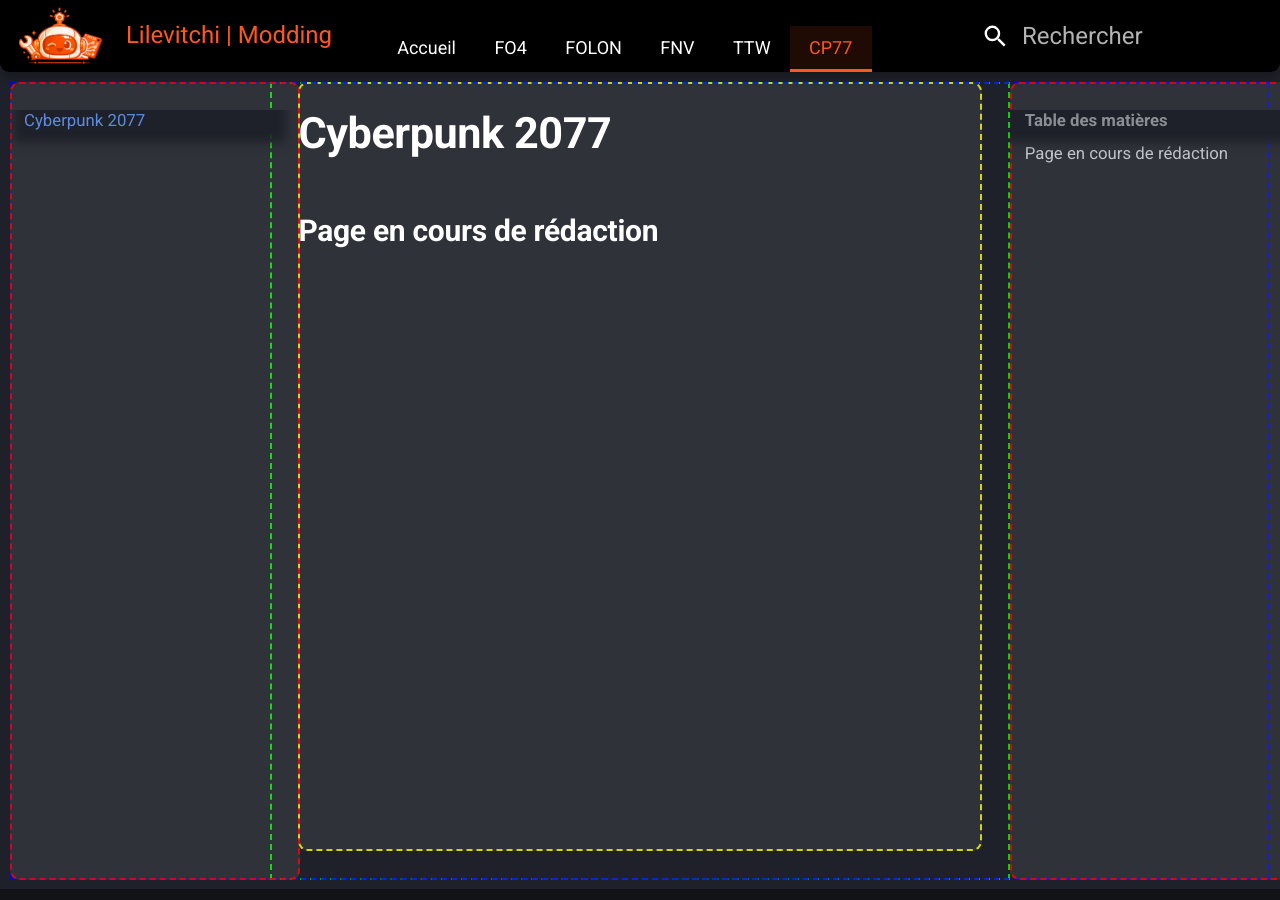
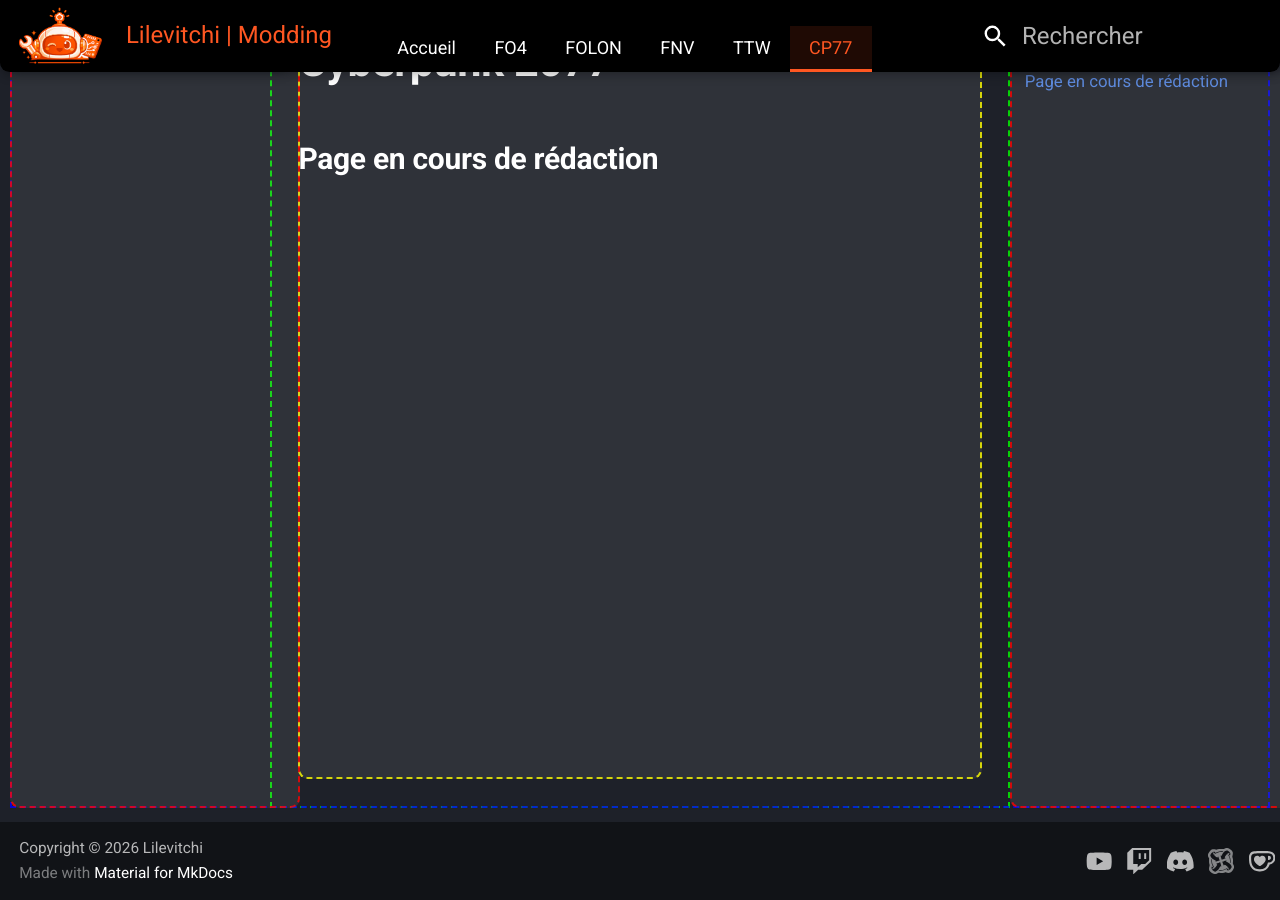
Before and after one commit to Lilevitchi/lilevitchi.github.io, an MkDocs documentation site: the page built from docs/cyberpunk/index.md, in a window 1280 px wide and 900 px high. Built offline with MkDocs 1.6.1 and Material for MkDocs 9.7.7, drawn with Linux system fonts in a browser that asks for light colours.

Commit message:
Update extra.css

```diff
--- a/docs/stylesheets/extra.css
+++ b/docs/stylesheets/extra.css
@@ -77,7 +77,7 @@
 
 /* Header global */
 [data-md-color-scheme] .md-header {
-  position: stiky;
+  position: fixed;
   background-color: var(--black);
   border-bottom-left-radius: var(--radius-sm);
   border-bottom-right-radius: var(--radius-sm);
```
